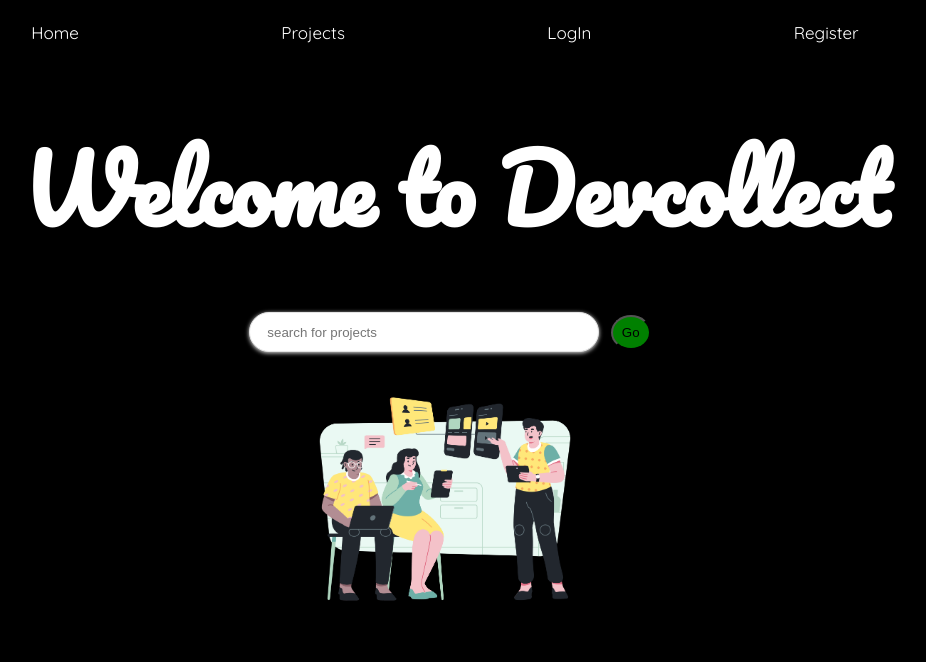
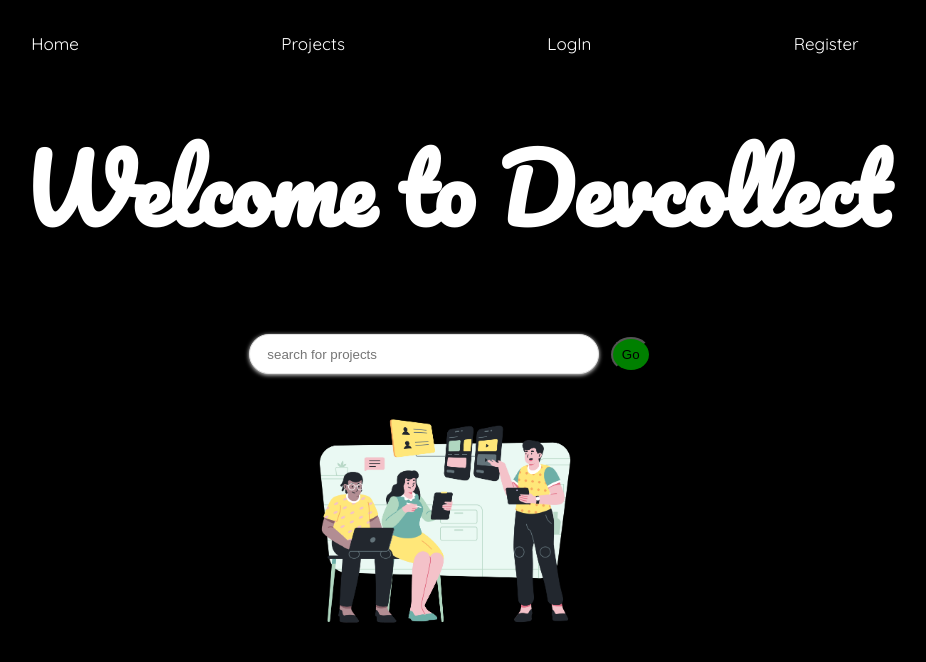
Before and after one commit to Nlopez4/dev_collect, a Django app: page / in a window 1280 px wide. Shown: the top 662 px of the page, without its empty margins (195-1121 px from the left). Run offline with Django 3.2, Linux system fonts and the light colour scheme; some libraries are stand-ins or nearby versions.

Commit message:
padding on navbar

```diff
--- a/main_app/static/styles/main.css
+++ b/main_app/static/styles/main.css
@@ -27,7 +27,7 @@ body {
   font-size: 17px;
   display: flex;
   justify-content: space-evenly;
-  padding: 14px 16px;
+  padding: 25px 16px;
   font-family: Josefin Sans;
 }
 
```
